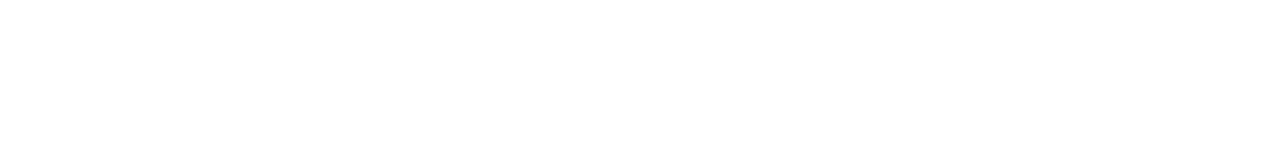
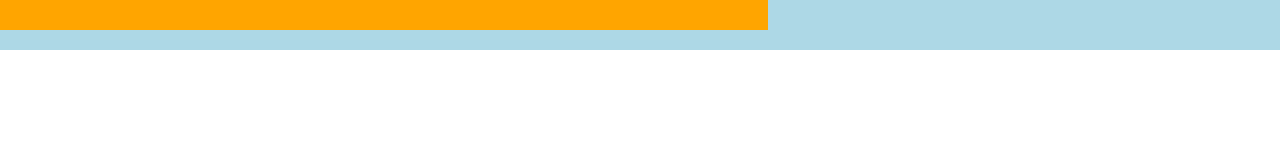
Before and after one commit to pietrostraneo/htmlcss-struttura-discord, a plain HTML site: page index.html in a window 1280 px wide. Drawn offline with Linux system fonts and the light colour scheme.

Commit message:
Added first element in header

```diff
--- a/css/style.css
+++ b/css/style.css
@@ -0,0 +1,20 @@
+*{
+    margin: 0;
+    padding: 0;
+    box-sizing: border-box;
+}
+
+.container{
+    display: flex;
+    width: 100%;
+    height: 50px;
+    background-color: lightblue;
+}
+
+.row{
+    height: 30px;
+    background-color: orange;
+    width: 60%;
+    justify-content: center;
+    align-items: center;
+}
--- a/index.html
+++ b/index.html
@@ -10,7 +10,15 @@
     <!-- HEADER: MENU  -->
 
     <header>
+        <div class="container">
+            <div class="row">
+                <div class="column">
+                    <div class="content">
 
+                    </div>
+                </div>
+            </div>
+        </div>
     </header>
 
     <!-- MAIN STRUTTURA PRINCIPALE  -->
```
